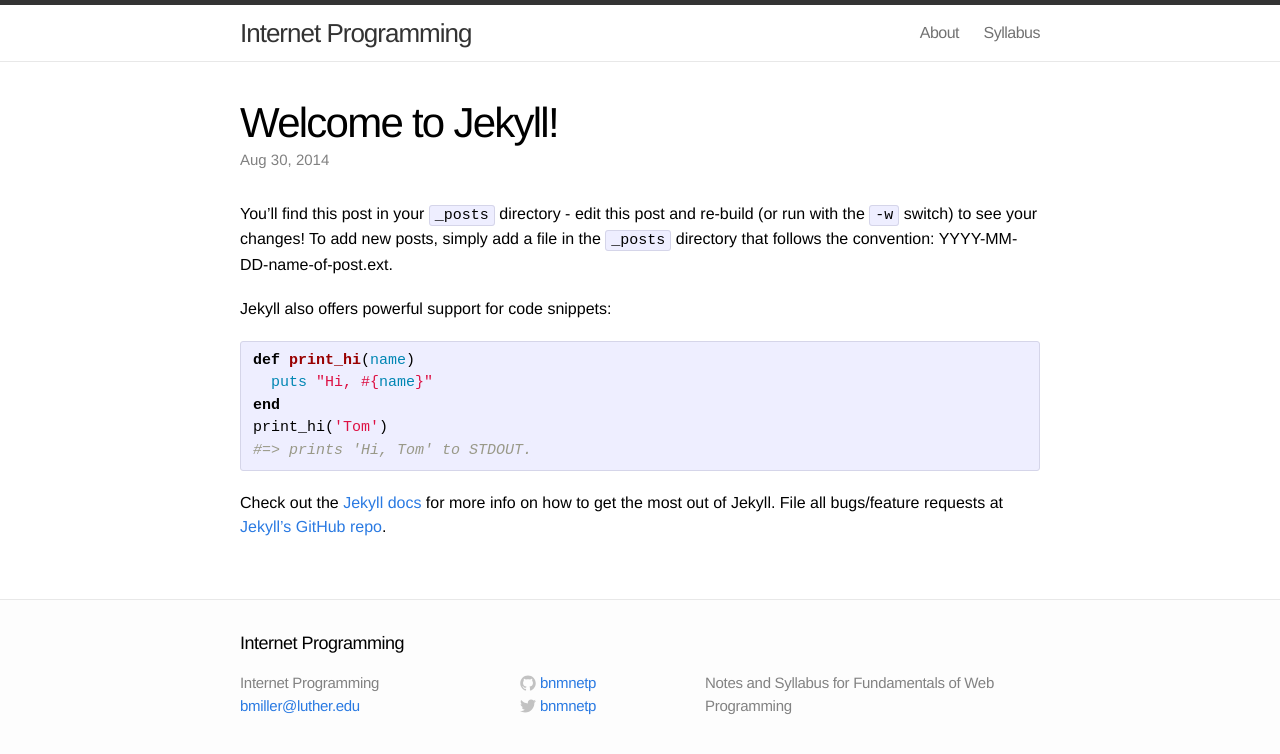
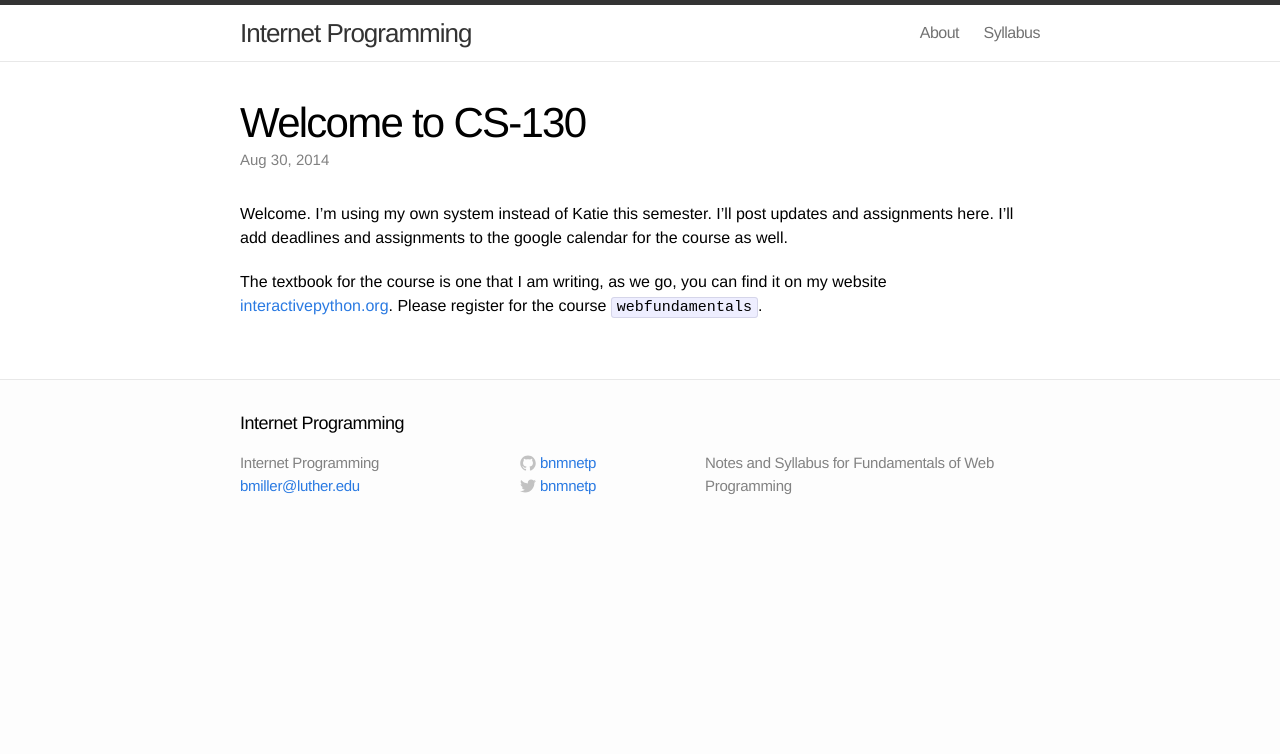
Before and after one commit to bnmnetp/CS130, a Jekyll site: the page built from _posts/2014-08-30-welcome-to-jekyll.markdown, in a window 1280 px wide. Shown: the top 754 px of the page. Built offline with Jekyll 4.4.1, drawn with Linux system fonts in a browser that asks for light colours.

Commit message:
update welcome

```diff
--- a/_posts/2014-08-30-welcome-to-jekyll.markdown
+++ b/_posts/2014-08-30-welcome-to-jekyll.markdown
@@ -1,24 +1,11 @@
 ---
 layout: post
-title:  "Welcome to Jekyll!"
+title:  "Welcome to CS-130"
 date:   2014-08-30 13:52:28
 categories: jekyll update
 ---
 
-You'll find this post in your `_posts` directory - edit this post and re-build (or run with the `-w` switch) to see your changes!
-To add new posts, simply add a file in the `_posts` directory that follows the convention: YYYY-MM-DD-name-of-post.ext.
+Welcome.  I'm using my own system instead of Katie this semester.  I'll post updates and assignments here.  I'll add deadlines and assignments to the google calendar for the course as well.
 
-Jekyll also offers powerful support for code snippets:
-
-{% highlight ruby %}
-def print_hi(name)
-  puts "Hi, #{name}"
-end
-print_hi('Tom')
-#=> prints 'Hi, Tom' to STDOUT.
-{% endhighlight %}
-
-Check out the [Jekyll docs][jekyll] for more info on how to get the most out of Jekyll. File all bugs/feature requests at [Jekyll's GitHub repo][jekyll-gh].
-
-[jekyll-gh]: https://github.com/jekyll/jekyll
-[jekyll]:    http://jekyllrb.com
+The textbook for the course is one that I am writing, as we go, you can find it on my website
+[interactivepython.org](http://interactivepython.org/runestone/static/webfundamentals/index.html "interactivepython.org").   Please register for the course `webfundamentals`.
```
Also changed, not shown: syllabus.md (+1 -1 lines).
